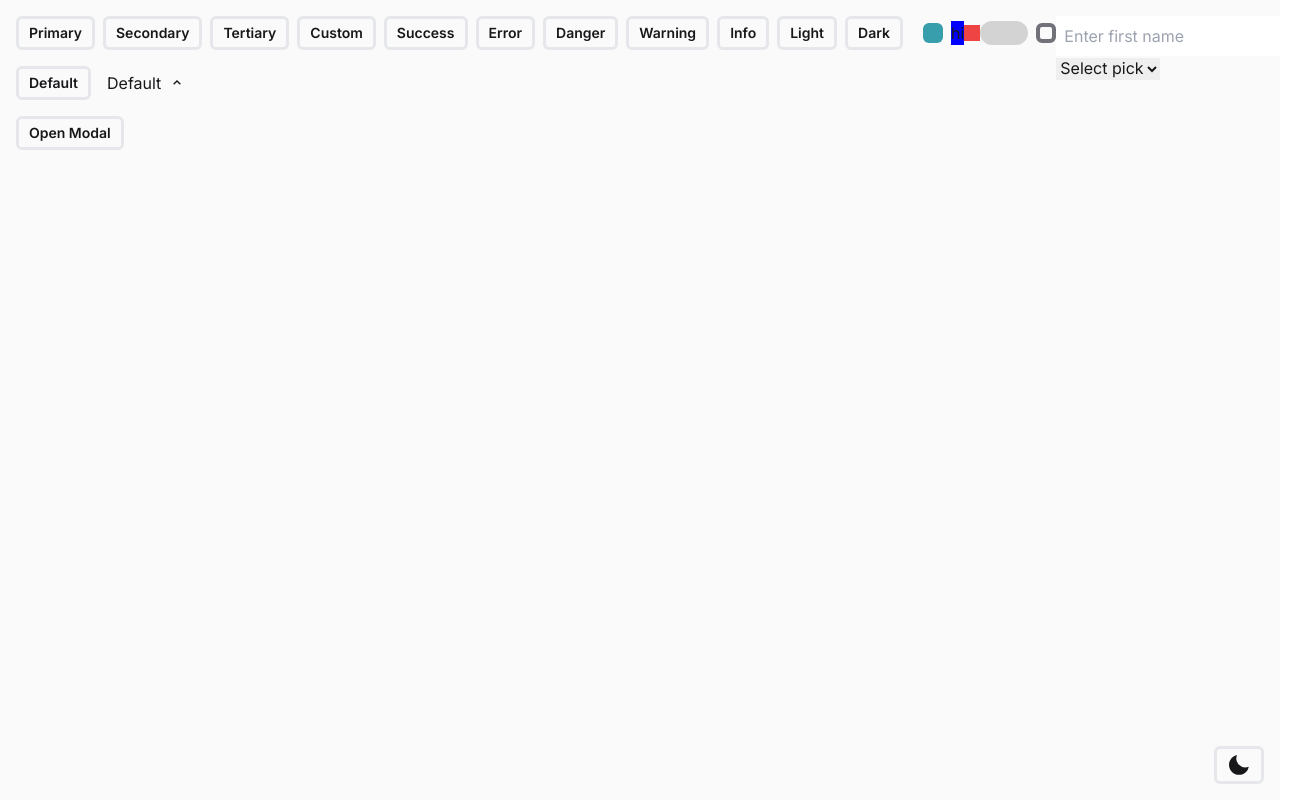
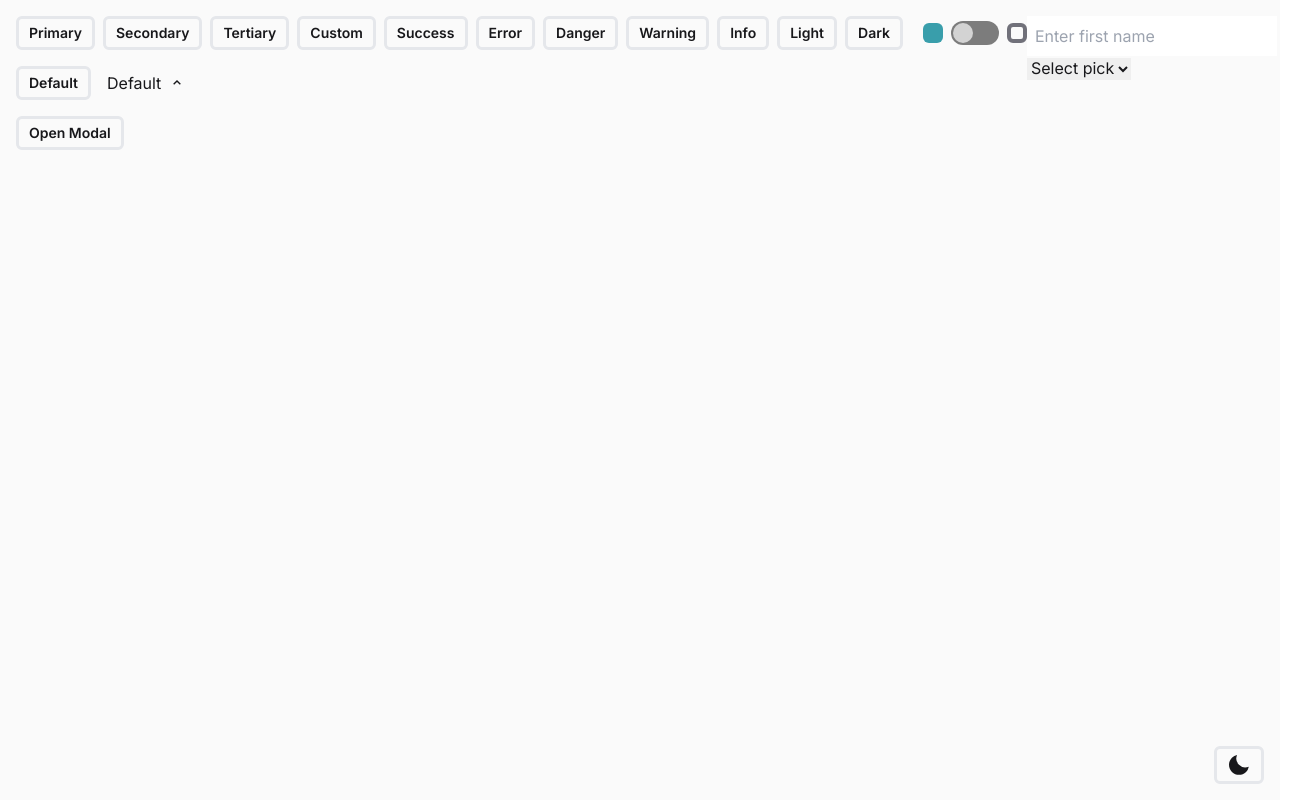
Before and after one commit to samueltanner/mak, a Next.js app: page / in a window 1280 px wide. Shown: the whole page, 1306 px wide, since content can reach past the window. Built offline with nearby package versions, Linux system fonts and the light colour scheme.

Commit message:
fixes toggle and parsing of classnames

```diff
--- a/src/app/_hooks/useMakUi/components/ComponentWrapper.tsx
+++ b/src/app/_hooks/useMakUi/components/ComponentWrapper.tsx
@@ -1,20 +1,6 @@
-import {
-  makUiThemeVariants,
-  makUiThemeVariantsSet,
-  makUiVariantsSet,
-} from "../constants/ui-constants"
 import { useMakUi } from "../context/MakUiContext"
-import {
-  objectToClassName,
-  parseClassNameToStyleObject,
-} from "../functions/helpers"
+import { parseClassNameToStyleObject } from "../functions/helpers"
 import { TypeProps, ComponentWrapperResponse } from "../types/component-types"
-import {
-  MakUiStateKey,
-  MakUiThemeVariantKey,
-  MakUiVariantKey,
-  TailwindModifier,
-} from "../types/ui-types"
 import { withComputedProps } from "./componentTypeProps"
 
 type ComponentWrapperProps = TypeProps & {
@@ -60,6 +46,7 @@ export const componentWrapperLogic = ({
     color: colorProps,
     text: textProps,
     border: borderProps,
+    bg: bgProps,
     className,
     makClassName,
     ...restWithComputedProps
@@ -110,8 +97,17 @@ export const componentWrapperLogic = ({
       : borderClassName
   }
 
-  const { styleObject, twClassNames } = parseClassNameToStyleObject({
-    className: className,
+  if (bgProps) {
+    const bgClassName = `bg-${bgProps}`
+    makClassName = makClassName ? `${makClassName} ${bgClassName}` : bgClassName
+  }
+
+  const {
+    styleObject,
+    twClassName,
+    makClassName: makClassNames,
+  } = parseClassNameToStyleObject({
+    className,
     makClassName,
     activeTheme,
   })
@@ -127,8 +123,14 @@ export const componentWrapperLogic = ({
     globalThemeMode: makTheme,
     globalTheme: makVerboseTheme,
     globalPalette: makVerbosePalette,
-    className: twClassNames,
-    makClassName,
+    twClassName,
+    makClassName: makClassNames,
+    modeVariant: themeMode,
+    themeVariant: themeProps,
+    colorVariant: colorProps,
+    textVariant: textProps,
+    borderVariant: borderProps,
+    bgVariant: bgProps,
     ...restWithComputedProps,
   }
 
--- a/src/app/_hooks/useMakUi/components/Toggle.tsx
+++ b/src/app/_hooks/useMakUi/components/Toggle.tsx
@@ -2,13 +2,23 @@ import { ComponentWrapperResponse, TypeProps } from "../types/component-types"
 import ComponentWrapper from "./ComponentWrapper"
 import { mak } from "../elements/ts/mak"
 import styled from "@emotion/styled"
+import { ensureUtilityClass } from "../functions/helpers"
 
-const DummyStyledElement = styled.div({
-  backgroundColor: "blue",
-  display: "flex",
+const StyledSpan = styled.span({
+  height: "8rem",
   width: "fit-content",
+  backgroundColor: "red",
+
   'input[type="checkbox"].peer:checked ~ &': {
-    backgroundColor: "red",
+    backgroundColor: "blue",
+
+    "*": {
+      backgroundColor: "purple",
+    },
+
+    'input[type="checkbox"].peer:checked ~ & *': {
+      backgroundColor: "yellow",
+    },
   },
 })
 
@@ -16,59 +26,44 @@ type ToggleProps = TypeProps & {
   checked?: boolean
   onChange?: (e?: React.ChangeEvent<HTMLInputElement>) => void
   disabled?: boolean
-  color?: string
-  checkedColor?: string
+  toggleColor?: string
+  toggleCheckedColor?: string
   bgColor?: string
   bgCheckedColor?: string
+  toggleBorderPx?: number
+  toggleBorder?: string
 }
 
 const ToggleComponent = ({
   checked: checkedProp,
   disabled,
   onChange,
-  color,
-  checkedColor,
-  bgColor,
-  bgCheckedColor,
+  toggleColor = "bg-light-200",
+  toggleCheckedColor = toggleColor,
+  bgColor = "bg-light-600",
+  bgCheckedColor = bgColor,
+  toggleBorderPx = 0,
+  toggleBorder = "border-light-200",
   ...computedProps
 }: ToggleProps & ComponentWrapperResponse) => {
-  const computedBgColor = () => {
-    let bgColorArray = []
-    if (bgColor) {
-      const bgString = bgColor.split("bg-")[1] || bgColor.split("bg-")[0]
-      bgColorArray.push(`bg-${bgString}`)
-    } else {
-      bgColorArray.push("bg-light-200")
-    }
-    if (bgCheckedColor) {
-      const bgString =
-        bgCheckedColor.split("bg-")[1] || bgCheckedColor.split("bg-")[0]
-      bgColorArray.push(`peer-checked:bg-${bgString}`)
-    } else {
-      bgColorArray.push("peer-checked:bg-primary-400")
-    }
-    return bgColorArray.join(" ")
-  }
-
-  const computedToggleColor = () => {
-    let colorArray = []
-    if (color) {
-      const colorString = color.split("text-")[1] || color.split("text-")[0]
-      colorArray.push(`text-${colorString}`)
-    } else {
-      color = "bg-primary-400"
-    }
-    if (checkedColor) {
-      const colorString =
-        checkedColor.split("text-")[1] || checkedColor.split("text-")[0]
-      colorArray.push(`checked:text-${colorString}`)
-    }
-    return colorArray.join(" ")
-  }
-
+  const {
+    borderPx = 0,
+    makClassName,
+    bgVariant,
+    colorVariant,
+    borderVariant,
+  } = computedProps
+  toggleColor = ensureUtilityClass("bg", colorVariant || toggleColor)
+  toggleCheckedColor = ensureUtilityClass(
+    "bg",
+    colorVariant || toggleCheckedColor
+  )
+  bgColor = ensureUtilityClass("bg", bgVariant || bgColor)
+  bgCheckedColor = ensureUtilityClass("bg", bgVariant || bgCheckedColor)
+  toggleBorder = ensureUtilityClass("border", borderVariant || toggleBorder)
   return (
     <span className="flex items-center">
-      <label className="relative inline-flex items-center cursor-pointer">
+      <label className="group relative inline-flex items-center cursor-pointer">
         <input
           type="checkbox"
           checked={checkedProp}
@@ -78,18 +73,20 @@ const ToggleComponent = ({
             onChange && onChange(e)
           }}
         />
-        <DummyStyledElement className="peer">hi</DummyStyledElement>
-        <span className="size-4 bg-red-500 peer-checked:bg-blue-500" />
 
         <mak.span
-          className="w-12 h-6 rounded-full items-center flex"
-          makClassName={computedBgColor()}
+          className={`relative w-12 h-6 rounded-full items-center flex fade-in-out mak(text-primary)`}
+          makClassName={`${checkedProp ? bgColor : bgCheckedColor}`}
+          style={{ borderWidth: `${borderPx}px` }}
         >
           <mak.span
-            className={`size-[20px] flex rounded-full mx-0.5 transition duration-100 ease-in-out ${
-              checkedProp ? "translate-x-6" : "translate-x-0"
-            }`}
-            makClassName={computedToggleColor()}
+            className={`size-[20px] flex rounded-full mx-0 transition duration-100 ease-in-out ${
+              checkedProp && !disabled
+                ? "translate-x-[26px]"
+                : "translate-x-[2px]"
+            } ${toggleBorderPx > 0 ? `${toggleBorder}` : ""}`}
+            makClassName={`${checkedProp ? toggleColor : toggleCheckedColor}`}
+            style={{ borderWidth: `${toggleBorderPx}px` }}
           />
         </mak.span>
       </label>
--- a/src/app/_hooks/useMakUi/components/componentTypeProps.ts
+++ b/src/app/_hooks/useMakUi/components/componentTypeProps.ts
@@ -54,6 +54,21 @@ export const typeProps: TypeProps = {
   text: "primary",
   textShade: 500,
   textOpacity: 100,
+
+  bgPrimary: false,
+  bgSecondary: false,
+  bgTertiary: false,
+  bgSuccess: false,
+  bgError: false,
+  bgWarning: false,
+  bgDanger: false,
+  bgInfo: false,
+  bgCustom: false,
+  bgLight: false,
+  bgDark: false,
+  bg: undefined,
+  bgShade: undefined,
+  bgOpacity: undefined,
 
   borderPrimary: false,
   borderSecondary: false,
@@ -140,10 +155,25 @@ const getTextValue = (props: TypeProps) => {
   return undefined
 }
 
+const getBgValue = (props: TypeProps) => {
+  if (props.bg) return props.bg
+  if (props.bgPrimary) return "primary"
+  if (props.bgSecondary) return "secondary"
+  if (props.bgTertiary) return "tertiary"
+  if (props.bgSuccess) return "success"
+  if (props.bgError) return "error"
+  if (props.bgWarning) return "warning"
+  if (props.bgDanger) return "danger"
+  if (props.bgInfo) return "info"
+  if (props.bgCustom) return "custom"
+  if (props.bgLight) return "light"
+  if (props.bgDark) return "dark"
+  return undefined
+}
+
 export const withComputedProps = (
   props: TypeProps
 ): WithComponentPropsResponse => {
-  // props = deepMerge(props, typeProps)
   return {
     ...props,
     mode: getThemeModeValue(props),
@@ -151,12 +181,14 @@ export const withComputedProps = (
     color: getColorValue(props),
     border: getBorderValue(props),
     text: getTextValue(props),
+    bg: getBgValue(props),
     themeOpacity: allowFalsyFallback(
       props.themeOpacity,
       typeProps.themeOpacity
     ),
 
     textOpacity: allowFalsyFallback(props.textOpacity, typeProps.textOpacity),
+    bgOpacity: allowFalsyFallback(props.bgOpacity, typeProps.bgOpacity),
     variantOpacity: allowFalsyFallback(
       props.variantOpacity,
       typeProps.variantOpacity
@@ -167,6 +199,7 @@ export const withComputedProps = (
     ),
 
     textShade: allowFalsyFallback(props.textShade, typeProps.textShade),
+    bgShade: allowFalsyFallback(props.bgShade, typeProps.bgShade),
     variantShade: allowFalsyFallback(
       props.variantShade,
       typeProps.variantShade
--- a/src/app/_hooks/useMakUi/elements/ts/MakComponent.tsx
+++ b/src/app/_hooks/useMakUi/elements/ts/MakComponent.tsx
@@ -42,16 +42,31 @@ const MakComponent = memo(
           makUi,
         })
       }, [props, makUi])
+      const { styleObject, twClassName, makClassName, ...responseRest } =
+        response
 
-      const { styleObject = {}, pseudoObject = {} } = response.styleObject
+      const { baseClassObject = {}, pseudoClassObject = {} } = styleObject
+
+      const allProps = {
+        className: twClassName,
+        makClassName,
+        component,
+        ref,
+        ...responseRest,
+      }
 
       const inlineStyles = {
-        ...styleObject,
-        ...pseudoObject,
+        ...baseClassObject,
+        ...pseudoClassObject,
       }
 
       return (
-        <StyledComponent styleObject={inlineStyles} as={component} {...props} />
+        <StyledComponent
+          styleObject={inlineStyles}
+          as={component}
+          className={twClassName}
+          {...allProps}
+        />
       )
     }
   )
--- a/src/app/_hooks/useMakUi/functions/helpers.ts
+++ b/src/app/_hooks/useMakUi/functions/helpers.ts
@@ -49,6 +49,7 @@ import {
   tailwindVariantsSet,
 } from "../constants/ui-constants"
 import {
+  ClassObject,
   MakUiComponentConfigInput,
   ObjectToClassNameObjectProp,
 } from "../types/component-types"
@@ -1321,24 +1322,76 @@ export const parseClassNameToStyleObject = ({
   makClassName?: string
   activeTheme: MakUiVerboseTheme
 }) => {
-  const makRegex = /mak\((.*?)\)/
-  const matches = className.match(makRegex)
+  const makRegex = /mak\((.*?)\)/g
+  const whiteSpaceRegex = /[ \t\r\n]+/
+  const makClassNamesArray = []
+  const twClassNamesArray = []
 
-  if (matches) {
-    const insideMak = matches[1]
-    const outsideMak = className.replace(matches[0], "").trim()
+  if (makClassName) {
+    makClassNamesArray.push(...makClassName.split(" "))
+  }
+  if (className && className.includes("mak(")) {
+    className = className.replace(/mak\(\)/g, "")
+    let match
+    while ((match = makRegex.exec(className)) !== null) {
+      makClassNamesArray.push(...match[1].split(" "))
+    }
 
-    className = outsideMak
-    makClassName =
-      makClassName || "" + !!insideMak.length ? ` ${insideMak}` : ""
+    const outside = className
+      .replace(makRegex, "")
+      .replace(whiteSpaceRegex, " ")
+      .trim()
+      .split(" ")
+    if (outside.length) {
+      twClassNamesArray.push(...outside)
+    }
+  } else if (className && !className.includes("mak(")) {
+    twClassNamesArray.push(...className.split(" "))
   }
 
-  const styleObject = parseMakClassNames({
-    makClassName,
-    activeTheme,
-  })
+  makClassName = makClassNamesArray.join(" ")
+  let twClassName = twClassNamesArray.length
+    ? twClassNamesArray.join(" ")
+    : undefined
 
-  return { styleObject, twClassNames: className, makClassNames: makClassName }
+  const { baseClassObject, pseudoClassObject, unresolved } = parseMakClassNames(
+    {
+      makClassName,
+      activeTheme,
+    }
+  )
+
+  const styleObject: {
+    baseClassObject: ClassObject
+    pseudoClassObject: ClassObject
+  } = { baseClassObject, pseudoClassObject }
+
+  return { styleObject, twClassName, makClassName }
+}
+
+const separateTwModifiers = (className: string) => {
+  if (!className || typeof className !== "string")
+    return {
+      className,
+      modifiersArray: [],
+      modifiers: "",
+    }
+  const regex = /^(.*):([^:]+)$/
+  const match = className.match(regex)
+
+  if (match) {
+    return {
+      modifiers: match[1],
+      modifiersArray: match[1].split(":"),
+      className: match[2],
+    }
+  } else {
+    return {
+      modifiers: "",
+      modifiersArray: [],
+      className: className,
+    }
+  }
 }
 
 const parseMakClassNames = ({
@@ -1348,15 +1401,19 @@ const parseMakClassNames = ({
   makClassName?: string
   activeTheme: MakUiVerboseTheme
 }) => {
-  makClassName = makClassName?.trim()
+  makClassName = makClassName?.replace(/\s+/g, " ").trim()
   if (!makClassName || makClassName === "") return {}
 
   const makClassNamesArray = makClassName?.split(" ") || []
   const styleMap = new Map<string, string | GenericObject>()
   const modifierMap = new Map<string, string | GenericObject>()
+  const unresolvedClasses: string[] = []
 
-  makClassNamesArray.length > 0 &&
-    makClassNamesArray.forEach((makClassName) => {
+  if (makClassNamesArray.length > 0) {
+    for (const makClassName of makClassNamesArray) {
+      const { className, modifiers, modifiersArray } =
+        separateTwModifiers(makClassName)
+
       let key: string = "backgroundColor"
       let modifierKey: string | undefined = undefined
       let paletteVariant: MakUiPaletteKey = "bg"
@@ -1376,10 +1433,8 @@ const parseMakClassNames = ({
         color: "backgroundColor",
       }
 
-      modifier = makClassName.includes(":")
-        ? makClassName!.split(":")[0]
-        : undefined
-      mcn = makClassName!.split(":")[1] || makClassName
+      modifier = modifiers
+      mcn = className
       opacity = mcn?.split("/")[1]
       mcn = mcn?.split("/")[0]
       paletteVariant =
@@ -1392,11 +1447,9 @@ const parseMakClassNames = ({
 
       if (paletteVariant !== "theme") {
         color = activeTheme?.[paletteVariant]?.[variant]?.[shade]
+
         if (!color) {
-          let twKey = makClassName.includes(":")
-            ? makClassName.split(":")[1]
-            : makClassName
-
+          let twKey = mcn
           twKey = twKey.split("-").slice(1).join("-")
           if (twKey.charAt(0) === "#") {
             color = twKey
@@ -1416,6 +1469,14 @@ const parseMakClassNames = ({
       }
 
       if (modifier) {
+        if (modifier === "peer-checked") {
+          modifierKey = 'input[type="checkbox"].peer:checked ~ &'
+          key = keyMap[paletteVariant]
+          modifierMap.set(modifierKey, {
+            [key]: color,
+          })
+          continue
+        }
         const splitModifier = modifier.split("-")
         if (splitModifier.length > 1) {
           modifierClass = splitModifier[0]
@@ -1429,16 +1490,38 @@ const parseMakClassNames = ({
         modifierMap.set(modifierKey, {
           [key]: color,
         })
-      } else {
+      } else if (paletteVariant && color) {
         key = keyMap[paletteVariant]
         styleMap.set(key, color)
+      } else {
+        unresolvedClasses.push(makClassName)
       }
-    })
+    }
+  }
 
-  const pseudoObject = Object.fromEntries(modifierMap)
-  const styleObject = Object.fromEntries(styleMap)
+  const pseudoClassObject = Object.fromEntries(modifierMap)
+  const baseClassObject = Object.fromEntries(styleMap)
+  const unresolved = unresolvedClasses.length
+    ? unresolvedClasses.join(" ")
+    : undefined
   return {
-    pseudoObject,
-    styleObject,
+    pseudoClassObject,
+    baseClassObject,
+    unresolved,
   }
 }
+
+export const ensureUtilityClass = (utility: string, className: string) => {
+  if (!utility) {
+    className = utility
+    utility = "bg-"
+  }
+  if (!utility.includes("-")) utility = `${utility}-`
+  if (!className.includes(utility)) {
+    return `${utility}${className}`
+  } else {
+    className = className.split(utility)[1] || className.split(utility)[0]
+    className = `${utility}${className}`
+  }
+  return className
+}
--- a/src/app/_hooks/useMakUi/types/component-types.ts
+++ b/src/app/_hooks/useMakUi/types/component-types.ts
@@ -109,18 +109,7 @@ export type TypeProps = {
   danger?: boolean
   info?: boolean
   custom?: boolean
-  variant?:
-    | "primary"
-    | "secondary"
-    | "tertiary"
-    | "custom"
-    | "success"
-    | "error"
-    | "warning"
-    | "danger"
-    | "info"
-    | string
-    | undefined
+  variant?: MakUiVariantKey | string | undefined
   variantShade?: Shade | undefined
   variantOpacity?: number | undefined
 
@@ -136,20 +125,24 @@ export type TypeProps = {
   textCustom?: boolean
   textLight?: boolean
   textDark?: boolean
-  text?:
-    | "primary"
-    | "secondary"
-    | "tertiary"
-    | "custom"
-    | "success"
-    | "error"
-    | "warning"
-    | "danger"
-    | "info"
-    | string
-    | undefined
+  text?: MakUiVariantKey | string | undefined
   textShade?: Shade | undefined
   textOpacity?: number | undefined
+
+  bgPrimary?: boolean
+  bgSecondary?: boolean
+  bgTertiary?: boolean
+  bgSuccess?: boolean
+  bgError?: boolean
+  bgWarning?: boolean
+  bgDanger?: boolean
+  bgInfo?: boolean
+  bgCustom?: boolean
+  bgLight?: boolean
+  bgDark?: boolean
+  bg?: MakUiVariantKey | string | undefined
+  bgShade?: Shade | undefined
+  bgOpacity?: number | undefined
 
   //border
   borderPrimary?: boolean
@@ -161,18 +154,7 @@ export type TypeProps = {
   borderDanger?: boolean
   borderInfo?: boolean
   borderCustom?: boolean
-  border?:
-    | "primary"
-    | "secondary"
-    | "tertiary"
-    | "custom"
-    | "success"
-    | "error"
-    | "warning"
-    | "danger"
-    | "info"
-    | string
-    | undefined
+  border?: MakUiVariantKey | string | undefined
   borderShade?: Shade | undefined
   borderOpacity?: number | undefined
 
@@ -189,12 +171,15 @@ export type WithComponentPropsResponse = {
   color: string | undefined
   border: string | undefined
   text: string | undefined
+  bg: string | undefined
   themeOpacity: number | undefined
   textOpacity: number | undefined
+  bgOpacity: number | undefined
   variantOpacity: number | undefined
   borderOpacity: number | undefined
 
   textShade: Shade | undefined
+  bgShade: Shade | undefined
   variantShade: Shade | undefined
   borderShade: Shade | undefined
 
@@ -212,20 +197,17 @@ export type ObjectToClassNameObjectProp = {
   allowedModifiers?: Set<string>
 }
 
+export type ClassObject =
+  | {
+      [k: string]: string | GenericObject
+    }
+  | undefined
+
 export type ComponentWrapperResponse = {
-  styleObject:
-    | {
-        pseudoObject?: undefined
-        styleObject?: undefined
-      }
-    | {
-        pseudoObject: {
-          [k: string]: string | GenericObject
-        }
-        styleObject: {
-          [k: string]: string | GenericObject
-        }
-      }
+  styleObject: {
+    baseClassObject: ClassObject
+    pseudoClassObject: ClassObject
+  }
   componentTheme: MakUiVerboseThemeVariant
   componentText: MakUiVerboseVariant
   componentColor: MakUiVerboseVariant
@@ -235,6 +217,12 @@ export type ComponentWrapperResponse = {
   globalThemeMode: MakUiThemeKey
   globalPalette: MakUiVerbosePalette
   globalTheme: MakUiVerboseTheme
-  className: string | undefined
+  twClassName: string | undefined
   makClassName: string | undefined
+  modeVariant: MakUiThemeKey | undefined
+  themeVariant: MakUiThemeVariantKey | undefined
+  colorVariant: MakUiVariantKey | undefined
+  borderVariant: MakUiVariantKey | undefined
+  textVariant: MakUiVariantKey | undefined
+  bgVariant: MakUiVariantKey | undefined
 }
--- a/src/app/_views/ButtonListView.tsx
+++ b/src/app/_views/ButtonListView.tsx
@@ -39,12 +39,6 @@ const ButtonListView = () => {
         <Toggle
           checked={outlined}
           onChange={() => setOutlined(!outlined)}
-          borderPx={4}
-          darkMode
-          custom
-          className="peer"
-          // bgColor="#854d0e"
-          // bgCheckedColor="blue-500"
         />
 
         <mak.span
--- a/src/app/page.tsx
+++ b/src/app/page.tsx
@@ -12,7 +12,6 @@ import styled from "@emotion/styled"
 export default function Home() {
   const { simplePalette, simpleTheme, verbosePalette, verboseTheme } =
     useMakUi()
-  console.log({ verboseTheme })
 
   const divStyle = css({
     backgroundColor: "red",
```
Also changed, not shown: src/app/_hooks/useMakUi/elements/js/MakComponent.js (deleted, +0 -8 lines), src/app/_hooks/useMakUi/elements/js/mak.js (deleted, +0 -12 lines), src/app/test/page.tsx (+40 -31 lines).
